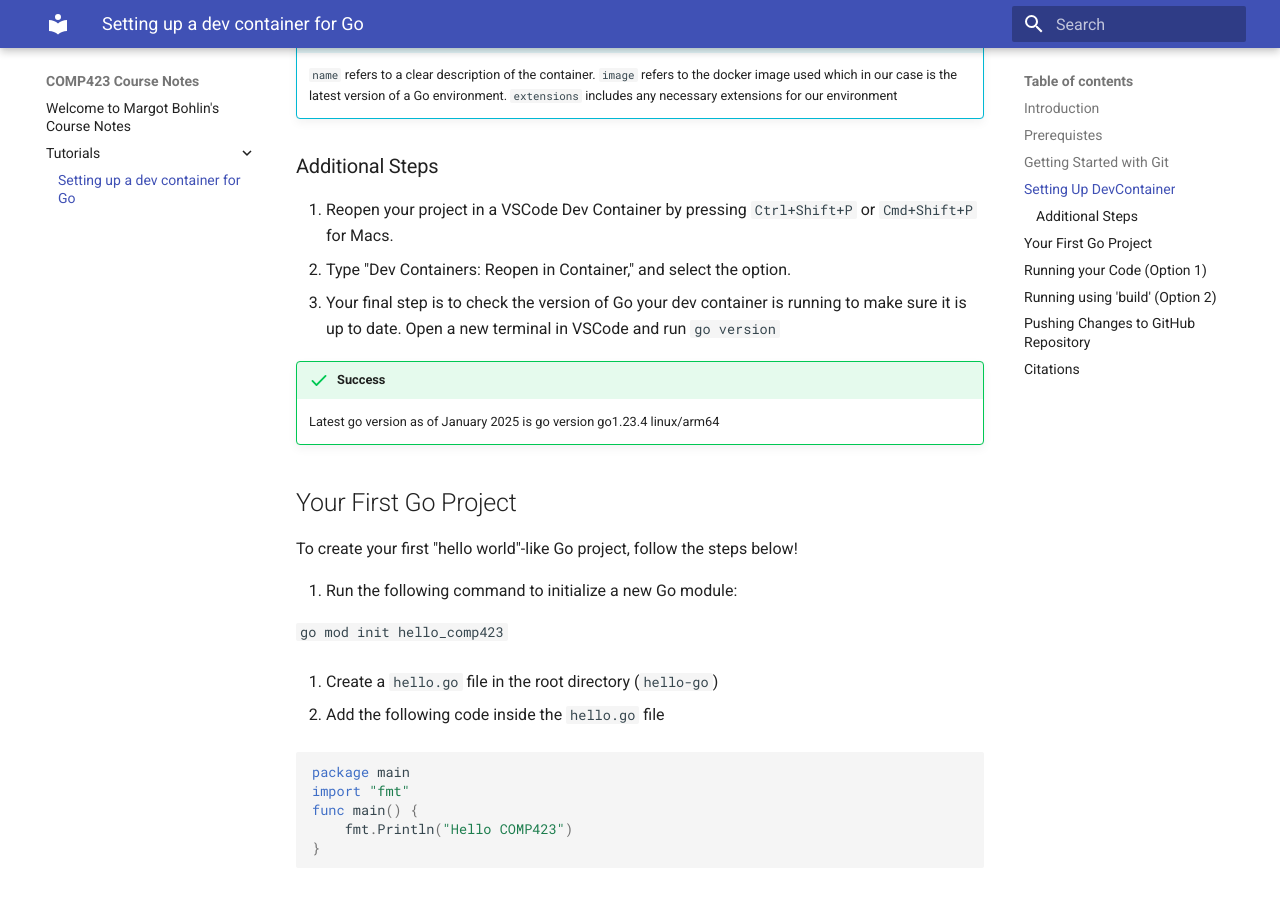
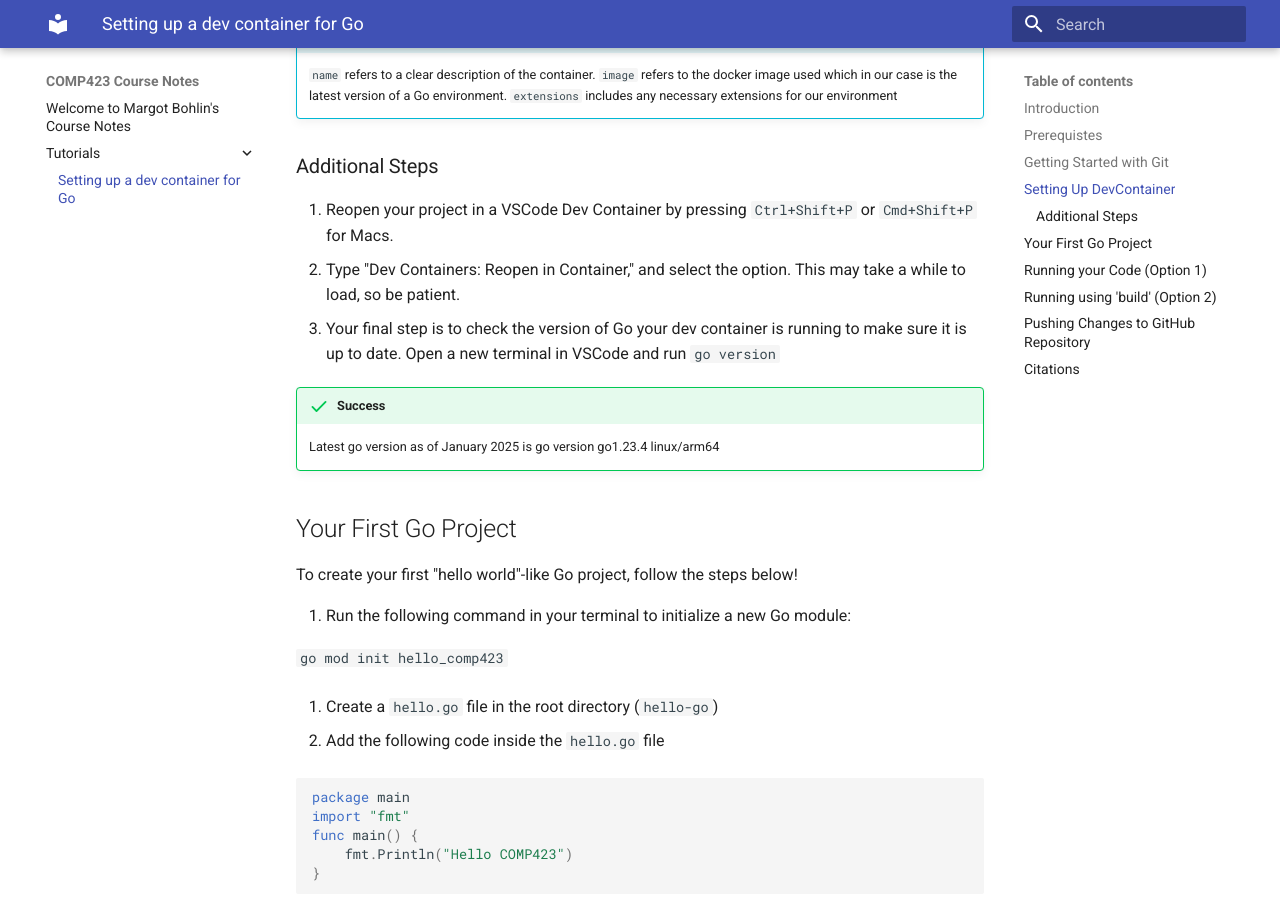
Before and after one commit to margotbohlin/comp423-course-notes, an MkDocs documentation site: the page built from docs/tutorials/go-setup.md, in a window 1280 px wide and 900 px high, scrolled down 2431 px. Built offline with MkDocs 1.6.1 and Material for MkDocs 9.7.7, drawn with Linux system fonts in a browser that asks for light colours.

Commit message:
unknown file changes

```diff
--- a/docs/tutorials/go-setup.md
+++ b/docs/tutorials/go-setup.md
@@ -86,7 +86,7 @@ git push --set-upstream origin main
 ### Additional Steps
 
 5. Reopen your project in a VSCode Dev Container by pressing `Ctrl+Shift+P` or `Cmd+Shift+P` for Macs.
-6. Type "Dev Containers: Reopen in Container," and select the option.
+6. Type "Dev Containers: Reopen in Container," and select the option. This may take a while to load, so be patient.
 7. Your final step is to check the version of Go your dev container is running to make sure it is up to date. Open a new terminal in VSCode and run `go version`
 
 !!! success
@@ -97,7 +97,7 @@ git push --set-upstream origin main
 
 To create your first "hello world"-like Go project, follow the steps below!
 
-1. Run the following command to initialize a new Go module:
+1. Run the following command in your terminal to initialize a new Go module:
 
 `go mod init hello_comp423`
 
```
